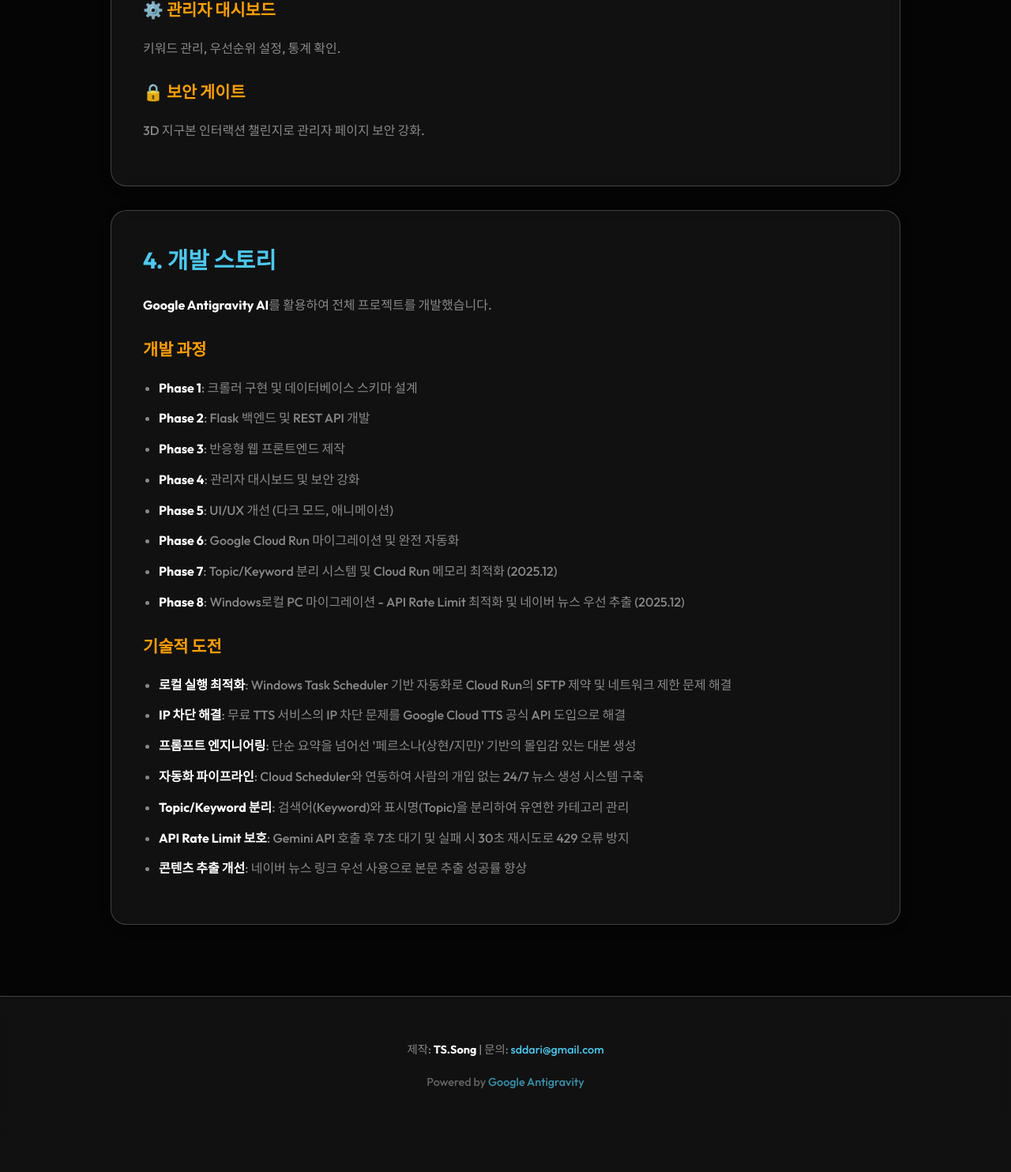
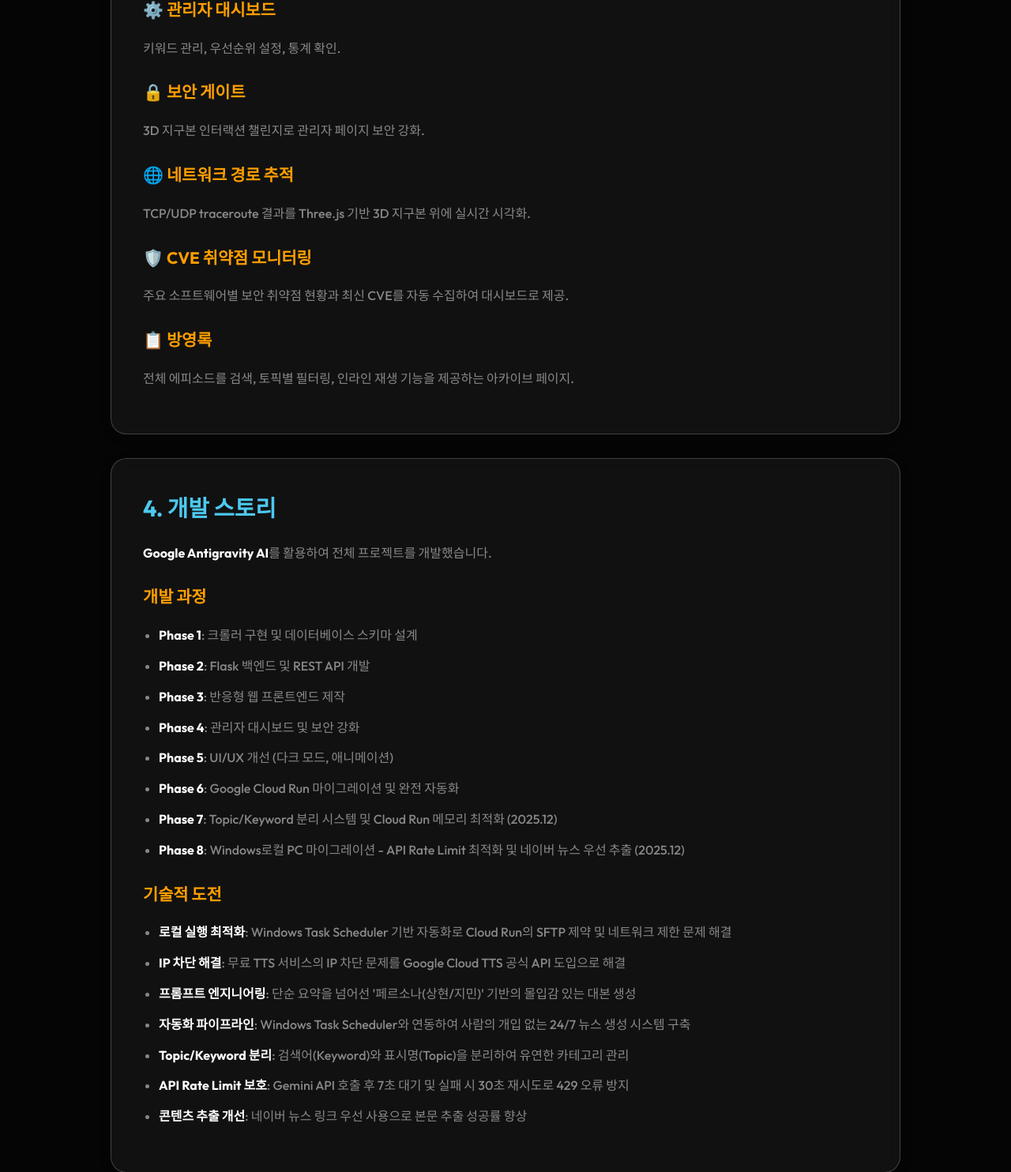
Before and after one commit to rainsosig-source/flask, a Flask app: page /about in a window 1280 px wide. Shown: the part 1997-3481 px from the top of the page at 79% size. Before the commit the page ends 3375 px from the top, so only its background shows below. Run offline with Flask 3, Linux system fonts and the light colour scheme; parts of the project's set-up code (start-up, migrations or seed data) failed here and were passed over.

Commit message:
Fix about page: update tech stack, add missing features, fix Cloud Scheduler reference
- Add Nginx/Gunicorn to tech stack
- Add network traceroute, CVE monitoring, broadcast log to features section
- Fix "Cloud Scheduler" to "Windows Task Scheduler" (moved in Phase 8)

Co-Authored-By: Claude Opus 4.6 <noreply@anthropic.com>

```diff
--- a/templates/about.html
+++ b/templates/about.html
@@ -39,7 +39,7 @@
             <ul>
                 <li><strong>프로젝트명</strong>: AI News Platform (Sosig Shop)</li>
                 <li><strong>목표</strong>: 매일 엄선된 AI/경제 뉴스를 크롤링하여 자동 요약 후 팟캐스트로 제공</li>
-                <li><strong>기술</strong>: Python (Flask), MariaDB, Google Gemini API, Google Cloud TTS, Windows Task
+                <li><strong>기술</strong>: Python (Flask + Gunicorn), Nginx, MariaDB, Google Gemini API, Google Cloud TTS, Windows Task
                     Scheduler</li>
                 <li><strong>인프라</strong>: Windows PC (자동 실행), Remote Server (Web/DB)</li>
                 <li><strong>개발 기간</strong>: 2025년 11월 ~ 진행 중</li>
@@ -116,6 +116,15 @@
 
             <h3>🔒 보안 게이트</h3>
             <p>3D 지구본 인터랙션 챌린지로 관리자 페이지 보안 강화.</p>
+
+            <h3>🌐 네트워크 경로 추적</h3>
+            <p>TCP/UDP traceroute 결과를 Three.js 기반 3D 지구본 위에 실시간 시각화.</p>
+
+            <h3>🛡️ CVE 취약점 모니터링</h3>
+            <p>주요 소프트웨어별 보안 취약점 현황과 최신 CVE를 자동 수집하여 대시보드로 제공.</p>
+
+            <h3>📋 방영록</h3>
+            <p>전체 에피소드를 검색, 토픽별 필터링, 인라인 재생 기능을 제공하는 아카이브 페이지.</p>
         </div>
 
         <div class="section-card">
@@ -139,7 +148,7 @@
                 <li><strong>로컬 실행 최적화</strong>: Windows Task Scheduler 기반 자동화로 Cloud Run의 SFTP 제약 및 네트워크 제한 문제 해결</li>
                 <li><strong>IP 차단 해결</strong>: 무료 TTS 서비스의 IP 차단 문제를 Google Cloud TTS 공식 API 도입으로 해결</li>
                 <li><strong>프롬프트 엔지니어링</strong>: 단순 요약을 넘어선 '페르소나(상현/지민)' 기반의 몰입감 있는 대본 생성</li>
-                <li><strong>자동화 파이프라인</strong>: Cloud Scheduler와 연동하여 사람의 개입 없는 24/7 뉴스 생성 시스템 구축</li>
+                <li><strong>자동화 파이프라인</strong>: Windows Task Scheduler와 연동하여 사람의 개입 없는 24/7 뉴스 생성 시스템 구축</li>
                 <li><strong>Topic/Keyword 분리</strong>: 검색어(Keyword)와 표시명(Topic)을 분리하여 유연한 카테고리 관리</li>
                 <li><strong>API Rate Limit 보호</strong>: Gemini API 호출 후 7초 대기 및 실패 시 30초 재시도로 429 오류 방지</li>
                 <li><strong>콘텐츠 추출 개선</strong>: 네이버 뉴스 링크 우선 사용으로 본문 추출 성공률 향상</li>
```
